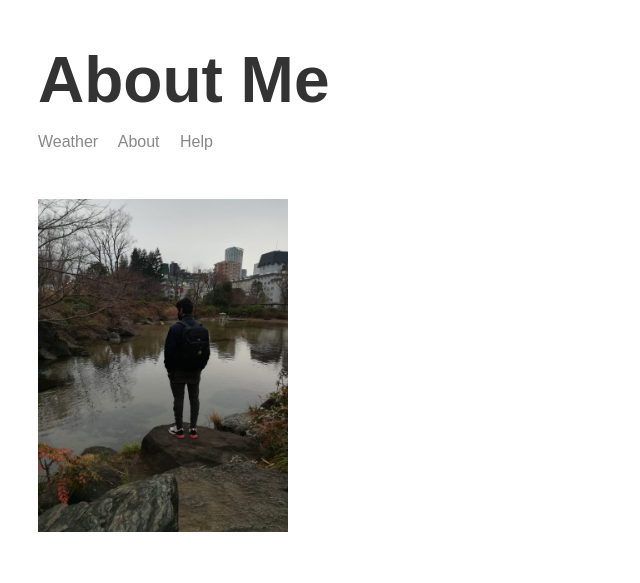
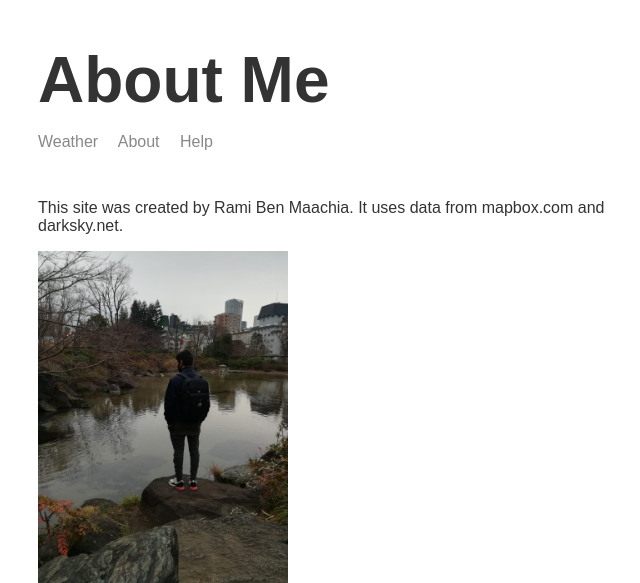
Before and after one commit to ramiibm/node3-weather-website, a Node server app: page /about in a window 1280 px wide. Shown: the top 583 px of the page, without its empty margins (277-917 px from the left). Run offline with Node 20, Linux system fonts and the light colour scheme; some libraries are stand-ins or nearby versions.

Commit message:
add about text

```diff
--- a/templates/views/about.hbs
+++ b/templates/views/about.hbs
@@ -8,6 +8,7 @@
 <body>
 	<div class="main-content">
 		{{>header}}
+		<p>This site was created by Rami Ben Maachia. It uses data from mapbox.com and darksky.net.</p>
 		<img class='portrait' src="/img/me.jpg">
 	</div>
 
```
